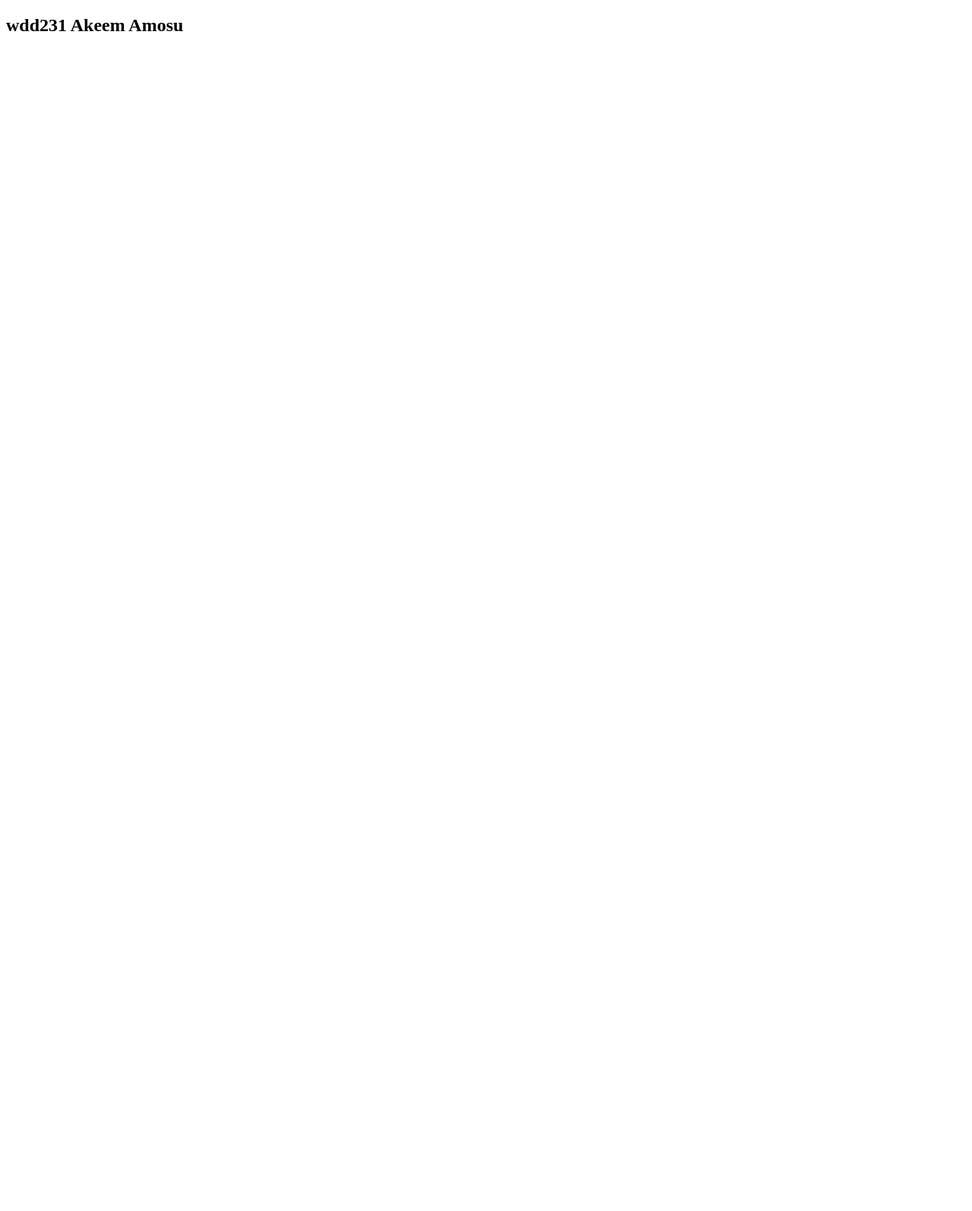
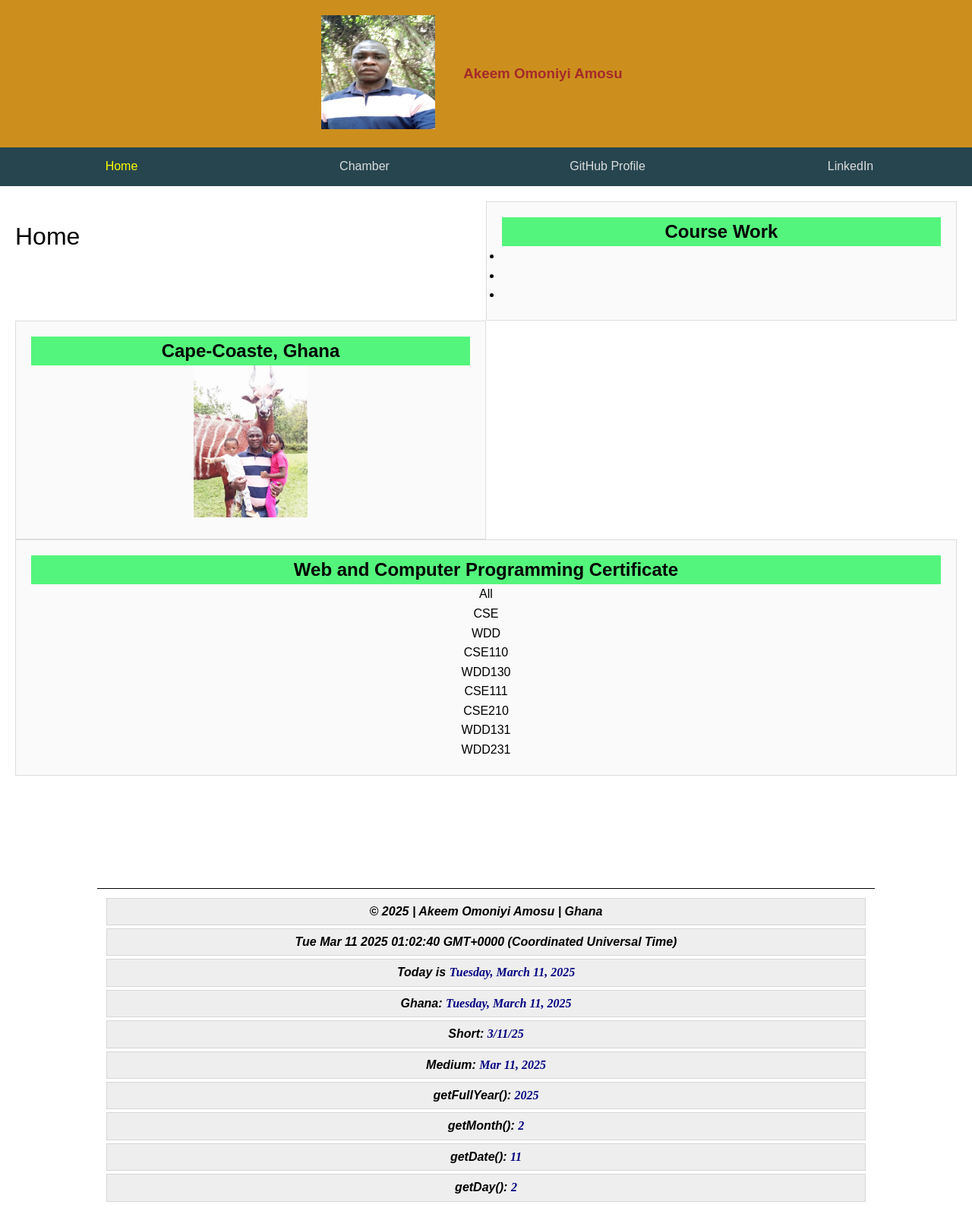
Before and after one commit to myTech101-ass/wdd231, a plain HTML site: page index.html in a window 1280 px wide. Shown: the whole page at 76% size. Before the commit the page ends 800 px from the top, so only its background shows below. Drawn offline with Linux system fonts and the light colour scheme.

Commit message:
Still working

```diff
--- a/index.html
+++ b/index.html
@@ -3,9 +3,83 @@
 <head>
     <meta charset="UTF-8">
     <meta name="viewport" content="width=device-width, initial-scale=1.0">
+    <title>WDD231 - Web Fundamentals Develoymnt | Akeem Amosu</title>
+    <meta name="description"content="This is WDD 231 - Web Fundamentals Development Course, I am Akeem Amosu|This
+    is going to be the main home paget of this project I am going to work on in this course. />
+    <meta name="author" content="Akeem Amosu" />
+    <script src="scripts/navigation.js">defer</script>
+    <script src="scripts/date.js" defer></script>
+    <script src="scripts/course.js">defer</script>
+    <link rel="stylesheet" href="styles/large.css">
+    <link rel="stylesheet" href="styles/normalize.css">
+    <link rel="preconnect" href="https://fonts.googleapis.com">
+    <link rel="preconnect" href="https://fonts.gstatic.com" crossorigin>
+    <link href="https://fonts.googleapis.com/css2?family=Figtree:wght@300..900&family=Public+Sans:ital,wght@0,
+        100..900;1,100..900&family=Roboto:ital,wght@0,100..900;1,100..900&display=swap" rel="stylesheet">
+
     <title>Document</title>
 </head>
 <body>
-    <h2>wdd231 Akeem Amosu</h2>
+    <header class="header-img">
+        <span>
+            <img src="images/My Picture.jpg" alt="My photo">
+
+        </span>
+       <h3> Akeem Omoniyi Amosu</h3>
+    </header>
+    <nav>
+        <ul class="navigation">
+            <li><a href="/index.html" class="active">Home</a></li>
+            <li><a href="#">Chamber</a></li>
+            <li><a href="https://github.com/myTech101-ass">GitHub Profile</a></li>
+            <li><a href="https://www.linkedin.com/feed/">LinkedIn</a></li>
+        </ul>
+    </nav>
+    <main class="grid-container">
+        <h1>Home</h1>
+        <section class="box">
+            <h2>Course Work</h2>
+            <ul>
+                <li></li>
+                <li></li>
+                <li></li>
+            </ul>
+        </section>
+
+        <section class="box">
+            <h2>Cape-Coaste, Ghana</h2>
+            <img src="images/2021 at the Kakum Pack.jpg" alt="Visit to Kakum">
+        </section>
+
+        <section class="box bottom">
+            <h2>Web and Computer Programming Certificate</h2>
+            <ul class="sect">
+                <li>All</li>
+                <li>CSE</li>
+                <li>WDD</li>
+                <li>CSE110</li>
+                <li>WDD130</li>
+                <li>CSE111</li>
+                <li>CSE210</li>
+                <li>WDD131</li>
+                <li>WDD231</li>
+            </ul>
+        </section>
+    </main>
+    <footer>
+        <p>&copy; 2025 | Akeem Omoniyi Amosu | Ghana
+            <span id="currentyear"></span>
+        </p>
+        <p id="lastModified"></p>
+
+        <p id="full"></p>
+        <p id="world-full"></p>
+        <p id="short"></p>
+        <p id="medium"></p>
+        <p id="year"></p>
+        <p id="month"></p>
+        <p id="day"></p>
+        <p id="dayofweek"></p>
+    </footer>
 </body>
 </html>
--- /dev/null
+++ b/scripts/date.js
@@ -0,0 +1,125 @@
+const currentYear = new Date();
+document.getElementById("lastModified").innerHTML = currentYear;
+
+const full = document.querySelector("#full");
+const worldfull = document.querySelector("#world-full");
+const short = document.querySelector("#short");
+const medium = document.querySelector("#medium");
+const year = document.querySelector("#year");
+const month = document.querySelector("#month");
+const day = document.querySelector("#day");
+const dayofweek = document.querySelector("#dayofweek");
+
+// use the date object
+const today = new Date();
+
+full.innerHTML = `Today is <span class="highlight">${new Intl.DateTimeFormat(
+	"en-US",
+	{
+		dateStyle: "full"
+	}
+).format(today)}</span>`;
+worldfull.innerHTML = `Ghana: <span class="highlight">${new Intl.DateTimeFormat(
+	"en-GHana",
+	{
+		dateStyle: "full"
+	}
+).format(today)}</span>`;
+short.innerHTML = `Short: <span class="highlight">${new Intl.DateTimeFormat(
+	"en-US",
+	{
+		dateStyle: "short"
+	}
+).format(today)}</span>`;
+medium.innerHTML = `Medium: <span class="highlight">${new Intl.DateTimeFormat(
+	"en-US",
+	{
+		dateStyle: "medium"
+	}
+).format(today)}</span>`;
+
+year.innerHTML = `getFullYear(): <span class="highlight">${today.getFullYear()}</span>`;
+month.innerHTML = `getMonth(): <span class="highlight">${today.getMonth()}</span>`;
+day.innerHTML = `getDate(): <span class="highlight">${today.getDate()}</span>`;
+dayofweek.innerHTML = `getDay(): <span class="highlight">${today.getDay()}</span>`;
+
+
+const courses = [
+    {
+        subject: 'CSE',
+        number: 110,
+        title: 'Introduction to Programming',
+        credits: 2,
+        certificate: 'Web and Computer Programming',
+        description: 'This course will introduce students to programming. It will introduce the building blocks of programming languages (variables, decisions, calculations, loops, array, and input/output) and use them to solve problems.',
+        technology: [
+            'Python'
+        ],
+        completed: true
+    },
+    {
+        subject: 'WDD',
+        number: 130,
+        title: 'Web Fundamentals',
+        credits: 2,
+        certificate: 'Web and Computer Programming',
+        description: 'This course introduces students to the World Wide Web and to careers in web site design and development. The course is hands on with students actually participating in simple web designs and programming. It is anticipated that students who complete this course will understand the fields of web design and development and will have a good idea if they want to pursue this degree as a major.',
+        technology: [
+            'HTML',
+            'CSS'
+        ],
+        completed: true
+    },
+    {
+        subject: 'CSE',
+        number: 111,
+        title: 'Programming with Functions',
+        credits: 2,
+        certificate: 'Web and Computer Programming',
+        description: 'CSE 111 students become more organized, efficient, and powerful computer programmers by learning to research and call functions written by others; to write, call , debug, and test their own functions; and to handle errors within functions. CSE 111 students write programs with functions to solve problems in many disciplines, including business, physical science, human performance, and humanities.',
+        technology: [
+            'Python'
+        ],
+        completed: true
+    },
+    {
+        subject: 'CSE',
+        number: 210,
+        title: 'Programming with Classes',
+        credits: 2,
+        certificate: 'Web and Computer Programming',
+        description: 'This course will introduce the notion of classes and objects. It will present encapsulation at a conceptual level. It will also work with inheritance and polymorphism.',
+        technology: [
+            'C#'
+        ],
+        completed: false
+    },
+    {
+        subject: 'WDD',
+        number: 131,
+        title: 'Dynamic Web Fundamentals',
+        credits: 2,
+        certificate: 'Web and Computer Programming',
+        description: 'This course builds on prior experience in Web Fundamentals and programming. Students will learn to create dynamic websites that use JavaScript to respond to events, update content, and create responsive user experiences.',
+        technology: [
+            'HTML',
+            'CSS',
+            'JavaScript'
+        ],
+        completed: false
+    },
+    {
+        subject: 'WDD',
+        number: 231,
+        title: 'Frontend Web Development I',
+        credits: 2,
+        certificate: 'Web and Computer Programming',
+        description: 'This course builds on prior experience with Dynamic Web Fundamentals and programming. Students will focus on user experience, accessibility, compliance, performance optimization, and basic API usage.',
+        technology: [
+            'HTML',
+            'CSS',
+            'JavaScript'
+        ],
+        completed: false
+    }
+]
--- /dev/null
+++ b/styles/large.css
@@ -0,0 +1,181 @@
+html {
+    height: 100%;
+}
+
+body {
+    font-family: "Public Sans", sans-serif;
+    font-weight: 400;
+}
+
+header {
+    background-color: #cc8f1d;
+    display: flex;
+    align-items: center;
+    justify-content: center;
+    padding: 20px;
+    border: 1rem solid rgba(red, green, blue, alpha);
+    touch-action: auto;
+}
+
+header h3 {
+    margin: 3%;
+    color:brown ;
+}
+
+.header-img span img {
+    height: 150px;
+    width: 150px;
+    image-rendering: auto;
+}
+
+nav {
+    background-color: #26454f;
+    margin: auto;
+    max-width: 800;
+}
+
+nav ul {
+    list-style-type: none;
+}
+
+nav a {
+    display: block;
+    color: #ddd;
+    text-align: center;
+    padding: 1rem;
+    text-decoration: none;
+}
+
+.active{
+    color: yellow;
+}
+
+.navigation a:hover,
+navigation a:active {
+	color: white;
+	background-color: black;
+}
+
+@media (min-width: 640px) {
+    nav ul {
+        display: flex;
+        /* justify-content: center; */
+    }
+
+    nav ul li {
+        flex: 1 1 100%;
+    }
+}
+
+main {
+    font-family: 'Roboto', sans-serif;
+    line-height: 1.6;
+
+}
+
+h1 {
+    font-weight: 400;
+}
+
+section h2 {
+    background-color: #32f563d3;
+    /* font-size: 22px;
+    line-height: 1.6;
+    margin: 20px; */
+}
+
+section img {
+    width: 150px;
+}
+
+.sect {
+    list-style-type: none;
+}
+
+
+*{
+    margin: 0;
+    padding: 0;
+    box-sizing: border-box;
+    font-family: Arial, Helvetica, sans-serif;
+}
+.grid-container {
+    display: grid;
+    grid-template-columns: 1fr 1fr;  Two columns
+    grid-template-rows: auto auto auto; Two rows: top row auto, bottom takes remaining space
+    gap: 20px;
+    padding: 20px;
+}
+
+.box {
+    background: #fafafa;
+    padding: 20px;
+    text-align: center;
+    border: 1px solid #ddd;
+}
+
+.bottom {
+    grid-column: span 2;
+}
+
+footer {
+    bottom: 0;
+    /* padding-top: 10%; */
+    margin: 10%;
+    /* margin: 32%; */
+    border-top: 1px solid #000;
+    padding: 0.5rem;
+    color: #000;
+    font-weight: 700;
+    font-style: italic;
+    text-align: center;
+}
+
+p {
+	margin: 0.25rem;
+	border: 1px solid rgba(0, 0, 0, 0.1);
+	padding: 0.5rem 0.75rem;
+	background-color: #eee;
+}
+
+.highlight {
+	color: navy;
+	font-weight: 700;
+	font-family: hebrew;
+}
+/* .left {
+    padding: 20px;
+    text-align: center;
+    background: #f4f4f4;
+}
+
+.right {
+    padding: 20px;
+    background: #f4f4f4;
+    text-align: center;
+
+
+}
+
+.bottom {
+    padding: 20px;
+    text-align: center;
+    grid-column: span 2;
+} */
+
+/* Main Section */
+/* .main-section{
+    display: grid;
+    gap: 20px;
+    text-align: center;
+    border: 1px solid #3bdbc1;
+} */
+
+/* Each Section */
+/* .box {
+    display: grid;
+    grid-template-columns: 1fr 2fr  1fr;
+    padding: 20px;
+    gap: 20px;
+    padding: 20px;
+} */
```
Also changed, not shown: images/2021 at the Kakum Pack.jpg (added), images/My Picture.jpg (added), scripts/course.js (added), scripts/navigation.js (added), styles/normalize.css (added), styles/small.css (added).
